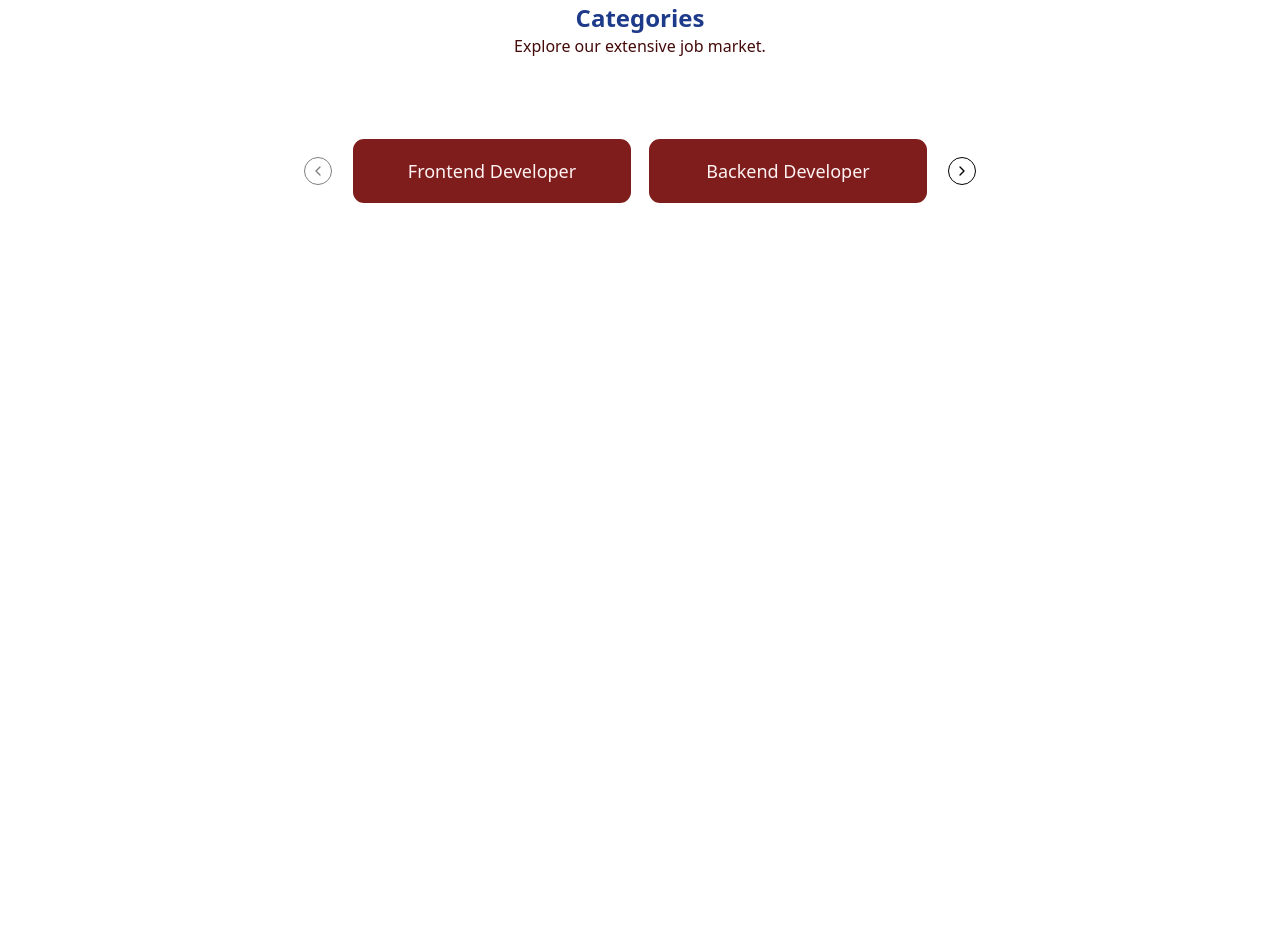
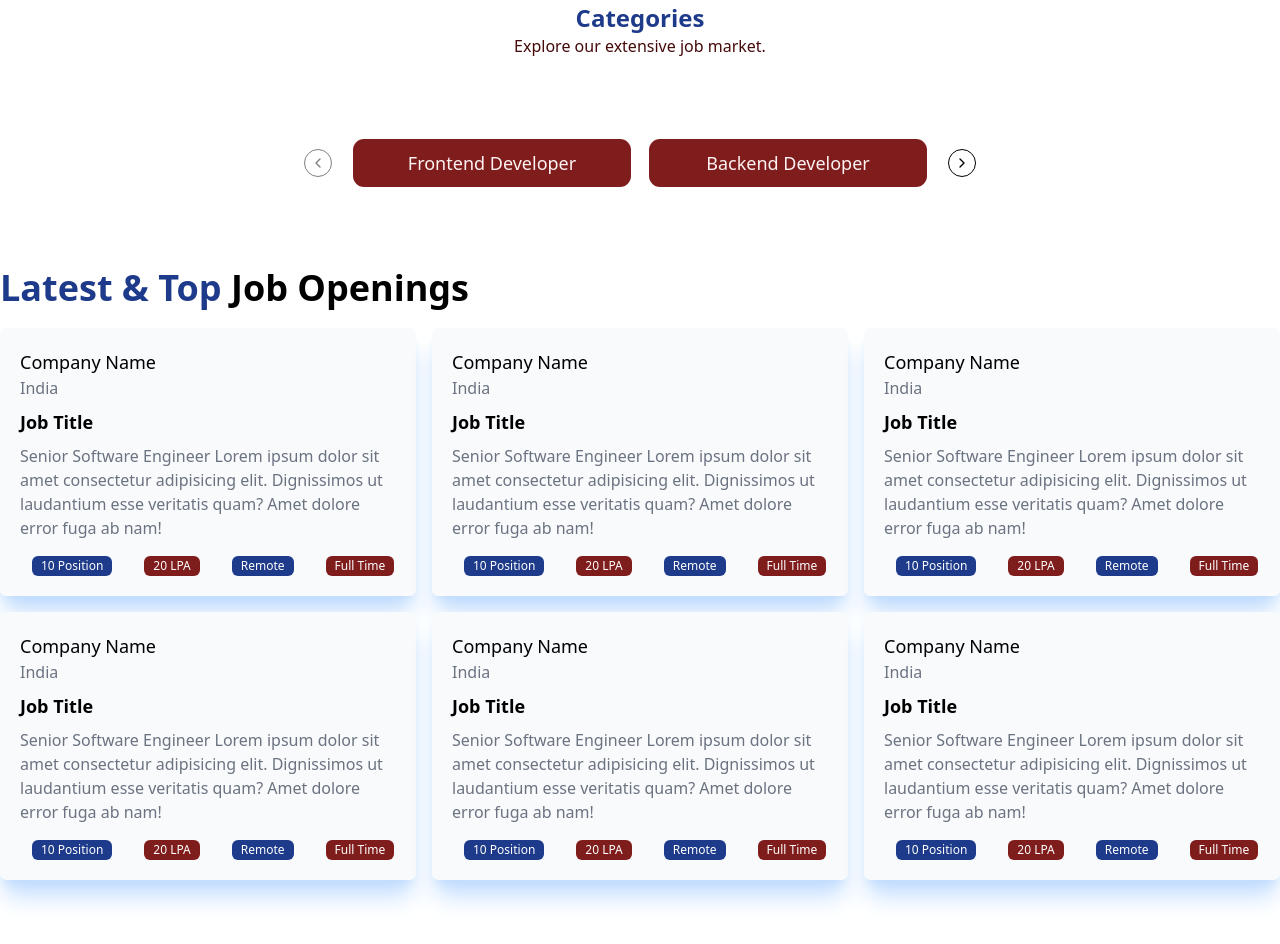
Before and after one commit to Shashilatachauhann/PROJECT, a React (Vite) app in the folder Frontend/: page / in a window 1280 px wide. Shown: the part 420-1364 px from the top of the page. Before the commit the page ends 800 px from the top, so only its background shows below. Built offline with nearby package versions, Linux system fonts and the light colour scheme.

Commit message:
new changes

```diff
--- a/Frontend/src/components/components_lite/Categories.jsx
+++ b/Frontend/src/components/components_lite/Categories.jsx
@@ -35,13 +35,13 @@
           Explore our extensive job market.
         </p>
       </div>
-            <Carousel className="relative w-full max-w-xl gap-3 mx-auto my-20">
+            <Carousel className="relative w-full max-w-xl gap-1 mx-auto my-20">
                 <CarouselContent  className="overflow-visible">
                     {
                         Category.map((category, index) => {
                             return (
-                                <CarouselItem key={index} className="md:basis-1/2 lg-basis-1/3">
-                                    <Button className="w-full text-center break-words bg-red-900 text-red-50 rounded-xl py-8 text-lg font-medium hover:bg-blue-900 hover:text-white hover:shadow-md transition duration-300">
+                                <CarouselItem key={index} className="md:basis-1/2 lg-basis-1/3 ">
+                                    <Button className="w-full text-center break-words bg-red-900 text-red-50 rounded-xl py-6 text-lg font-medium hover:bg-blue-900 hover:text-white hover:shadow-md transition duration-300">
                                         {category}
                                     </Button>
                                 </CarouselItem>
--- a/Frontend/src/components/components_lite/Home.jsx
+++ b/Frontend/src/components/components_lite/Home.jsx
@@ -2,6 +2,7 @@
 import Navbar from "./Navbar";
 import Header from "./Header";
 import Categories from "./Categories";
+import LatestJobs from "./LatestJobs";
 
 const Home = () => {
   return (
@@ -9,8 +10,8 @@
       <Navbar/>
       <Header/>
       <Categories/>
-      {/* <LatestJobs/>
-      <Footer/> */}
+      <LatestJobs/>
+      {/* <Footer/> */}
     </div>
   );
 };
--- /dev/null
+++ b/Frontend/src/components/components_lite/JobCards.jsx
@@ -0,0 +1,26 @@
+import React from 'react'
+import { Badge } from '../ui/badge';
+
+const JobCards = () => {
+  return (
+    <div className='p-5 rounded-md shadow-xl bg-slate-50 border-blue-950 cursor-pointer hover:shadow-2xl shadow-blue-200 hover:p-3 '>
+        <div>
+        <h1 className='text-lg font-medium'>Company Name</h1>
+        <p className='text-md text-gray-500'>India</p>
+
+    </div>
+    <div>
+        <h2 className='font-bold text-lg my-2'>Job Title</h2>
+        <p className='text-md text-gray-500'>Senior Software Engineer Lorem ipsum dolor sit amet consectetur adipisicing elit. Dignissimos ut laudantium esse veritatis quam? Amet dolore error fuga ab nam!</p>
+    </div>
+    <div className='flex gap-2 items-center mt-4'>
+        <Badge className="text-white mx-3 bg-blue-900 rounded-md">10 Position</Badge>
+        <Badge className="text-white mx-3 bg-red-900 rounded-md">20 LPA</Badge>
+        <Badge className="text-white mx-3 bg-blue-900 rounded-md">Remote</Badge>
+        <Badge className="text-white mx-3 bg-red-900 rounded-md">Full Time</Badge>
+    </div>
+    </div>
+  )
+}
+
+export default JobCards;
--- /dev/null
+++ b/Frontend/src/components/components_lite/LatestJobs.jsx
@@ -0,0 +1,31 @@
+import React from 'react'
+import JobCards from './JobCards'
+const randomJobs = [
+    1, 2, 3, 4, 5, 6, 7, 8, 9
+]
+
+const LatestJobs = () => {
+    return (
+        <div className='max-w-7xl mx-auto my-20'>
+            <h2 className="text-4xl font-bold">
+                <span className="text-blue-900">Latest & Top </span>Job Openings
+            </h2>
+            {/* JobCards */}
+            <div className='grid grid-cols-3 gap-4 my-5'>
+                {
+                    randomJobs.slice(0,6).map((job, index) => {
+                        return (
+                            <JobCards key={index}></JobCards>
+                        )
+
+                    })
+
+
+                }
+            </div>
+
+        </div>
+    )
+}
+
+export default LatestJobs;
--- /dev/null
+++ b/Frontend/src/components/ui/badge.jsx
@@ -0,0 +1,47 @@
+import * as React from "react"
+import { cva } from "class-variance-authority";
+import { Slot } from "radix-ui"
+
+import { cn } from "@/lib/utils"
+
+const badgeVariants = cva(
+  "group/badge inline-flex h-5 w-fit shrink-0 items-center justify-center gap-1 overflow-hidden rounded-4xl border border-transparent px-2 py-0.5 text-xs font-medium whitespace-nowrap transition-all focus-visible:border-ring focus-visible:ring-[3px] focus-visible:ring-ring/50 has-data-[icon=inline-end]:pr-1.5 has-data-[icon=inline-start]:pl-1.5 aria-invalid:border-destructive aria-invalid:ring-destructive/20 dark:aria-invalid:ring-destructive/40 [&>svg]:pointer-events-none [&>svg]:size-3!",
+  {
+    variants: {
+      variant: {
+        default: "bg-primary text-primary-foreground [a]:hover:bg-primary/80",
+        secondary:
+          "bg-secondary text-secondary-foreground [a]:hover:bg-secondary/80",
+        destructive:
+          "bg-destructive/10 text-destructive focus-visible:ring-destructive/20 dark:bg-destructive/20 dark:focus-visible:ring-destructive/40 [a]:hover:bg-destructive/20",
+        outline:
+          "border-border text-foreground [a]:hover:bg-muted [a]:hover:text-muted-foreground",
+        ghost:
+          "hover:bg-muted hover:text-muted-foreground dark:hover:bg-muted/50",
+        link: "text-primary underline-offset-4 hover:underline",
+      },
+    },
+    defaultVariants: {
+      variant: "default",
+    },
+  }
+)
+
+function Badge({
+  className,
+  variant = "default",
+  asChild = false,
+  ...props
+}) {
+  const Comp = asChild ? Slot.Root : "span"
+
+  return (
+    <Comp
+      data-slot="badge"
+      data-variant={variant}
+      className={cn(badgeVariants({ variant }), className)}
+      {...props} />
+  );
+}
+
+export { Badge, badgeVariants }
```
